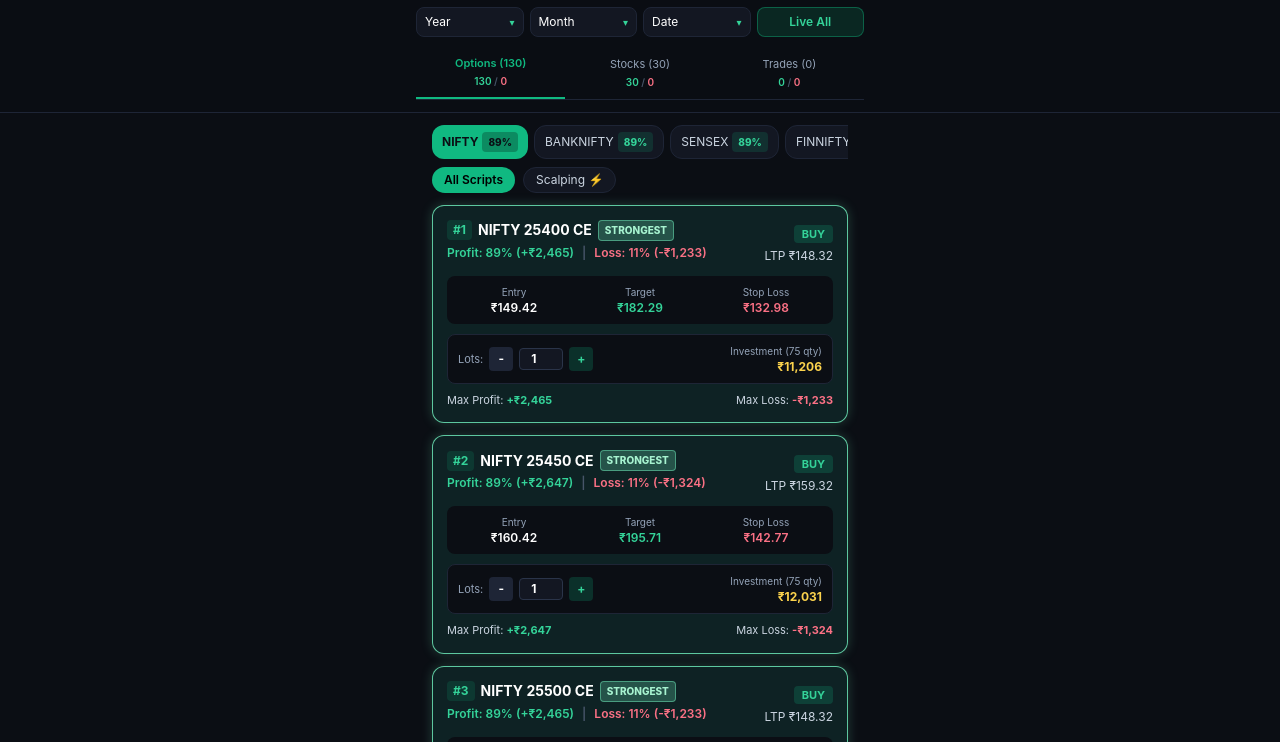
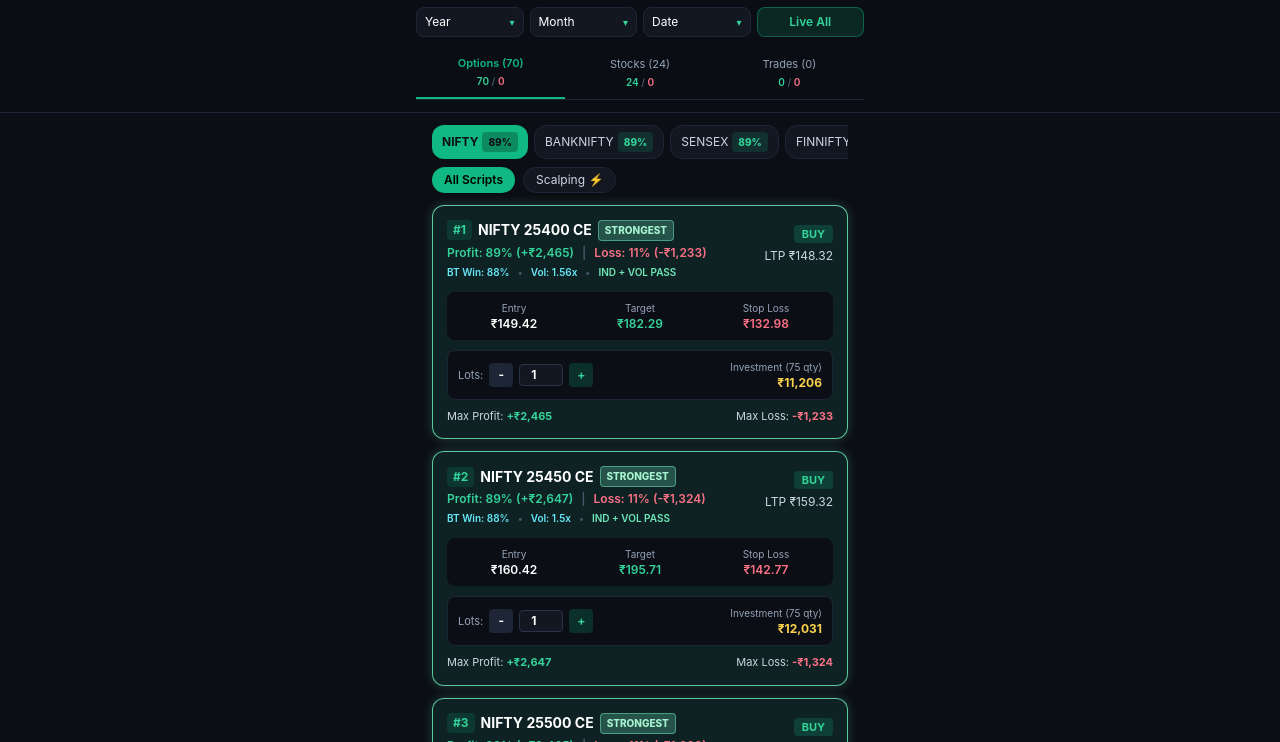
Before and after one commit to vaibhavmakwana25-eng/VectraEdge, a plain HTML site: page frontend/index.html in a window 1280 px wide. Shown: the part 47-789 px from the top of the page. Drawn offline with nearby package versions, Linux system fonts and the light colour scheme; no server answers.

Commit message:
Add files via upload

```diff
--- a/frontend/index.html
+++ b/frontend/index.html
@@ -170,8 +170,8 @@
 
       <div class="mt-3 bg-[#0b0e14] rounded-xl p-3 border border-[#1e2536]">
         <div class="flex justify-between text-[10px] text-slate-400 mb-2">
-          <span>EMA 20/50 - VWAP - RSI (14) - BB</span>
-          <span class="text-emerald-400">15m Live View</span>
+          <span>EMA 20/50 - VWAP - RSI (14) - BB - Vol</span>
+          <span class="text-emerald-400">Backtest + Live</span>
         </div>
         <canvas id="signal-chart" height="100" class="w-full"></canvas>
       </div>
@@ -216,8 +216,8 @@
       "TATAMOTORS","M&M","POWERGRID","ULTRACEMCO","ASIANPAINT","BAJAJFINSV","NESTLEIND","WIPRO","HCLTECH","TECHM"
     ];
 
-    const CACHE_KEY = 'vectra_signals_cache_v6';
-    const HISTORY_KEY = 'vectra_date_snapshots_v2';
+    const CACHE_KEY = 'vectra_signals_cache_v7';
+    const HISTORY_KEY = 'vectra_date_snapshots_v3';
     let dateSnapshots = JSON.parse(localStorage.getItem(HISTORY_KEY) || '{}');
     let allSignals = JSON.parse(localStorage.getItem(CACHE_KEY) || '[]');
     let currentTab = 'fno';
@@ -304,7 +304,7 @@
 
       if ('Notification' in window && Notification.permission === 'granted') {
         try {
-          new Notification('VectraEdge Strong Signal (' + prob + '%)', {
+          new Notification('VectraEdge Verified Signal (' + prob + '%)', {
             body: (topSig.symbol || '') + ' - Entry ₹' + topSig.entry + ' - Target ₹' + topSig.target,
             silent: !ringEnabled
           });
@@ -535,6 +535,9 @@
             const sl = Number((entry * 0.89).toFixed(2));
             const probWave = 87 - (distSteps * 3) - (tIdx * 3) + Math.round(trendShift * 1.5) - ((idxPos + oIdx + dayNum) % 4);
             const winProb = Math.min(89, Math.max(54, probWave));
+            const volRatio = Number((1.05 + ((distSteps === 0 ? 0.45 : 0.15) + ((oIdx + dayNum) % 4) * 0.12)).toFixed(2));
+            const btWin = Math.min(88, Math.max(55, winProb - 1));
+            const rulePassed = Boolean(distSteps <= 3 && volRatio >= 1.15 && btWin >= 62);
 
             list.push(normalizeSignal({
               symbol: idxName + ' ' + strike + ' ' + optType,
@@ -545,6 +548,9 @@
               ltp,
               win_prob: winProb,
               loss_prob: 100 - winProb,
+              backtest_win_rate: btWin,
+              vol_ratio: volRatio,
+              rule_passed: rulePassed,
               entry,
               target,
               sl,
@@ -566,6 +572,9 @@
                 ltp: sLtp,
                 win_prob: sWin,
                 loss_prob: 100 - sWin,
+                backtest_win_rate: Math.min(87, btWin + 1),
+                vol_ratio: Math.max(1.25, volRatio),
+                rule_passed: Boolean(sWin >= 64 && Math.max(1.25, volRatio) >= 1.2),
                 entry: sEntry,
                 target: sTarget,
                 sl: sSl,
@@ -581,6 +590,9 @@
         const side = ((sIdx + dayNum) % 2 === 0) ? 'BUY' : 'SELL';
         const mode = ((sIdx + dayNum) % 3 === 0) ? 'Intraday' : 'Long/Swing';
         const winProb = Math.min(88, Math.max(55, 60 + ((sIdx * 5 + dayNum * 3) % 27)));
+        const volRatio = Number((1.05 + (((sIdx + dayNum) % 8) * 0.14)).toFixed(2));
+        const btWin = Math.min(86, Math.max(55, winProb - 1));
+        const rulePassed = Boolean(btWin >= 62 && volRatio >= 1.15);
         const pct = mode === 'Intraday' ? 0.018 : 0.042;
         const entry = Number((ltp + (side === 'BUY' ? 0.4 : -0.4)).toFixed(2));
         const diffT = Math.max(1.5, Number((entry * pct).toFixed(2)));
@@ -597,6 +609,9 @@
           ltp,
           win_prob: winProb,
           loss_prob: 100 - winProb,
+          backtest_win_rate: btWin,
+          vol_ratio: volRatio,
+          rule_passed: rulePassed,
           entry,
           target,
           sl,
@@ -709,6 +724,13 @@
       s.is_scalp = Boolean(s.is_scalp || nameUpper.includes('[SCALP]') || nameUpper.includes('SCALP'));
       s.date = s.date || window._todayKey || '2026-11-19';
 
+      const win = parseInt(s.win_prob || 68, 10);
+      const volRatio = parseFloat(s.vol_ratio || 1.2);
+      const btWin = parseInt(s.backtest_win_rate || win, 10);
+      s.backtest_win_rate = btWin;
+      s.vol_ratio = volRatio;
+      s.rule_passed = (typeof s.rule_passed === 'boolean') ? s.rule_passed : Boolean(btWin >= 62 && volRatio >= 1.15);
+
       const entry = parseFloat(s.entry) || parseFloat(s.ltp) || 100;
       let target = parseFloat(s.target) || entry * 1.03;
       let sl = parseFloat(s.sl) || entry * 0.985;
@@ -747,6 +769,7 @@
           const sTarget = isSell ? Number((entry - move).toFixed(2)) : Number((entry + move).toFixed(2));
           const sSl = isSell ? Number((entry + risk).toFixed(2)) : Number((entry - risk).toFixed(2));
           const sWin = Math.min(89, Math.max(56, (st.win_prob || 65) + 2));
+          const volR = Math.max(1.2, parseFloat(st.vol_ratio || 1.25));
 
           out.push(normalizeSignal({
             symbol: cleanBase + ' [SCALP]',
@@ -757,6 +780,9 @@
             ltp: st.ltp || entry,
             win_prob: sWin,
             loss_prob: 100 - sWin,
+            backtest_win_rate: Math.min(87, sWin),
+            vol_ratio: volR,
+            rule_passed: Boolean(sWin >= 62 && volR >= 1.15),
             entry,
             target: sTarget,
             sl: sSl,
@@ -798,7 +824,7 @@
           allSignals = merged;
           localStorage.setItem(CACHE_KEY, JSON.stringify(allSignals));
           saveTodaySnapshot(allSignals);
-          const sortedAll = merged.filter(x => !x.is_scalp).sort((a, b) => (b.win_prob || 0) - (a.win_prob || 0));
+          const sortedAll = merged.filter(x => !x.is_scalp && x.rule_passed).sort((a, b) => (b.win_prob || 0) - (a.win_prob || 0));
           triggerStrongAlert(sortedAll[0]);
         }
       } catch (e) {
@@ -896,16 +922,16 @@
 
     function getAllFnoPool() {
       const src = getActiveSourcePool();
-      const filtered = src.filter(s => s.is_fno && matchesCalendarFilter(s));
-      const base = filtered.length ? filtered : buildDateSpecificSetups(window._todayKey).filter(s => s.is_fno);
+      const filtered = src.filter(s => s.is_fno && s.rule_passed && matchesCalendarFilter(s));
+      const base = filtered.length ? filtered : buildDateSpecificSetups(window._todayKey).filter(s => s.is_fno && s.rule_passed);
       return base.filter(s => INDEX_TABS.includes(s.index_name || detectIndexName(s.symbol)));
     }
 
     function getAllStocksPool() {
       const src = getActiveSourcePool();
-      const filtered = src.filter(s => !s.is_fno && matchesCalendarFilter(s));
-      const base = filtered.length ? filtered : buildDateSpecificSetups(window._todayKey).filter(s => !s.is_fno);
-      return expandStocksWithScalp(base);
+      const filtered = src.filter(s => !s.is_fno && s.rule_passed && matchesCalendarFilter(s));
+      const base = filtered.length ? filtered : buildDateSpecificSetups(window._todayKey).filter(s => !s.is_fno && s.rule_passed);
+      return expandStocksWithScalp(base).filter(s => s.rule_passed);
     }
 
     function getTabList(tabName) {
@@ -1006,7 +1032,7 @@
       const filtered = getTabList(currentTab);
 
       if (!filtered.length) {
-        container.innerHTML = '<div class="card-bg rounded-xl p-6 text-center text-slate-400 text-sm">No setups match this filter right now. Tap "Live All" to view all.</div>';
+        container.innerHTML = '<div class="card-bg rounded-xl p-6 text-center text-slate-400 text-sm">No indicator + volume + backtest matched setups right now.</div>';
         return;
       }
 
@@ -1018,6 +1044,8 @@
         const { totalQty, investAmt } = calcInvestment(s, units);
         const win = s.win_prob || 68;
         const loss = s.loss_prob || (100 - win);
+        const btWin = s.backtest_win_rate || win;
+        const volR = s.vol_ratio || 1.2;
         const isStrongTop = (win === topProb && win >= 75);
         const cleanName = (s.symbol || '').split('(')[0].trim();
         const maxProfit = Math.round(Math.abs((s.target - s.entry) * totalQty));
@@ -1039,6 +1067,13 @@
                 '<span class="text-emerald-400">Profit: ' + win + '% (+₹' + maxProfit.toLocaleString('en-IN') + ')</span>' +
                 '<span class="text-slate-600">|</span>' +
                 '<span class="text-rose-400">Loss: ' + loss + '% (-₹' + maxLoss.toLocaleString('en-IN') + ')</span>' +
+              '</div>' +
+              '<div class="mt-1 flex items-center gap-2 text-[10px] text-cyan-300 font-semibold">' +
+                '<span>BT Win: ' + btWin + '%</span>' +
+                '<span class="text-slate-600">•</span>' +
+                '<span>Vol: ' + volR + 'x</span>' +
+                '<span class="text-slate-600">•</span>' +
+                '<span class="text-emerald-300">IND + VOL PASS</span>' +
               '</div>' +
             '</div>' +
             '<div class="text-right">' +
@@ -1081,7 +1116,7 @@
       const maxL = Math.round(Math.abs((s.entry - s.sl) * totalQty));
       const unitLabel = s.is_fno ? 'Lots' : 'Qty';
 
-      document.getElementById('modal-sub').textContent = 'Profit ' + win + '% (+₹' + maxP.toLocaleString('en-IN') + ') | Loss ' + loss + '% (-₹' + maxL.toLocaleString('en-IN') + ') - LTP ₹' + s.ltp;
+      document.getElementById('modal-sub').textContent = 'Profit ' + win + '% (+₹' + maxP.toLocaleString('en-IN') + ') | Loss ' + loss + '% (-₹' + maxL.toLocaleString('en-IN') + ') - BT ' + (s.backtest_win_rate || win) + '% | Vol ' + (s.vol_ratio || 1.2) + 'x';
 
       document.getElementById('modal-lot-box').innerHTML =
         '<div class="flex items-center gap-1.5">' +
```
